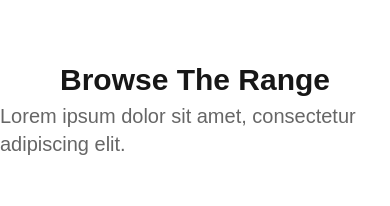
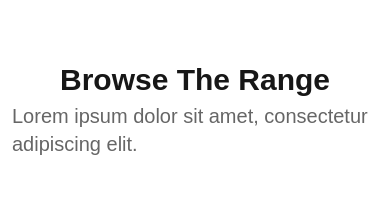
Before and after one commit to abdullahN111/figma-hackathon, a Next.js app: page / in a window 390 px wide. Shown: the part 798-1004 px from the top of the page. Built offline with nearby package versions, Linux system fonts and the light colour scheme.

Commit message:
Added route and components

```diff
--- a/src/app/components/sections/Range.tsx
+++ b/src/app/components/sections/Range.tsx
@@ -6,7 +6,7 @@
 const Range = () => {
   return (
     <section className="max-w-[1140px] mx-auto font-poppins my-16">
-    <div className="flex flex-col items-center justify-center gap-1 mb-12 lg:mb-16">
+    <div className="flex flex-col items-center justify-center mx-3 gap-1 mb-12 lg:mb-16">
       <h2 className="text-3xl font-bold">Browse The Range</h2>
       <p className="text-xl text-[#666666]">
         Lorem ipsum dolor sit amet, consectetur adipiscing elit.
```
Also changed, not shown: src/app/page.tsx (+4 -7 lines).
